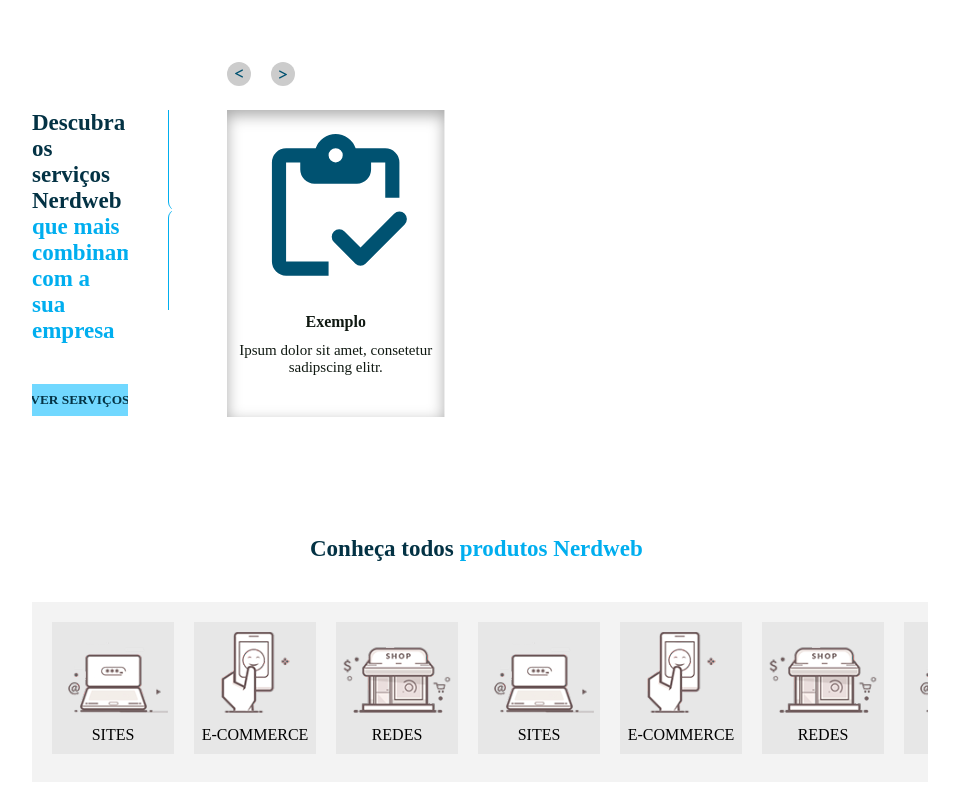
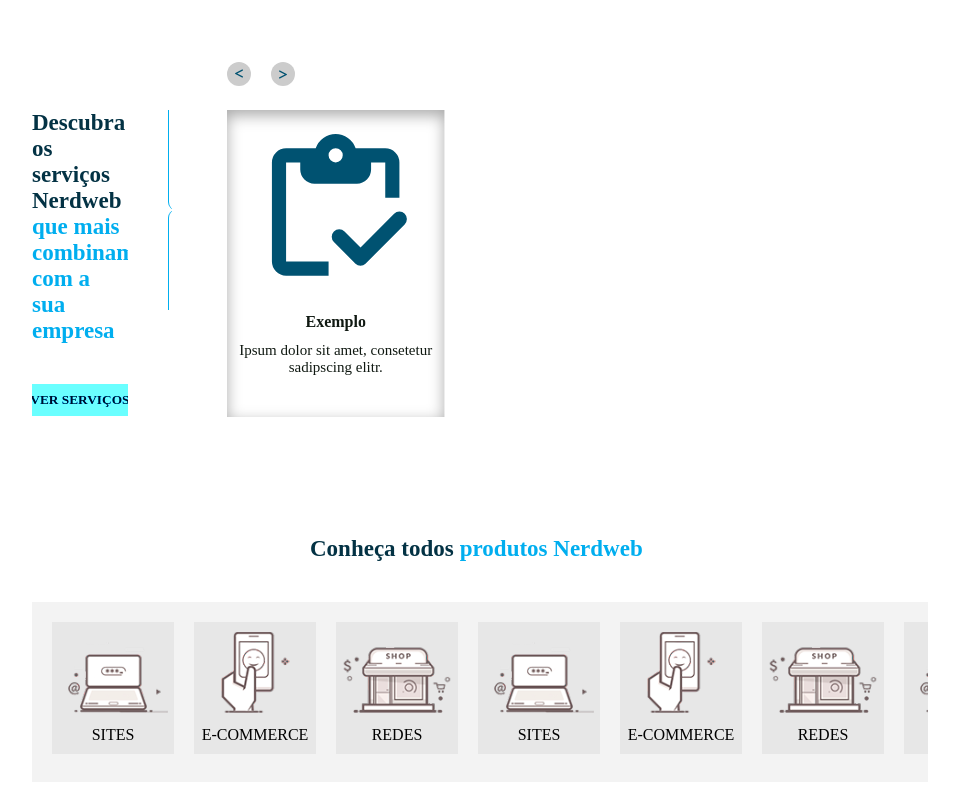
Before and after one commit to GabrielGStone/landingpage, a React (Create React App) app: page / in a window 1280 px wide. In both pictures the pointer is over the button "VER SERVIÇOS". Shown: the part 1107-1899 px from the top of the page, without its empty margins (160-1119 px from the left). Built offline with nearby package versions, Linux system fonts and the light colour scheme; a web font is replaced by a local one.

Commit message:
update button hover

```diff
--- a/src/index.css
+++ b/src/index.css
@@ -22,7 +22,7 @@
 
 button {
   cursor: pointer;
-
 }
-button:hover{
+button:hover {
+  filter: contrast(150%);
 }
```
